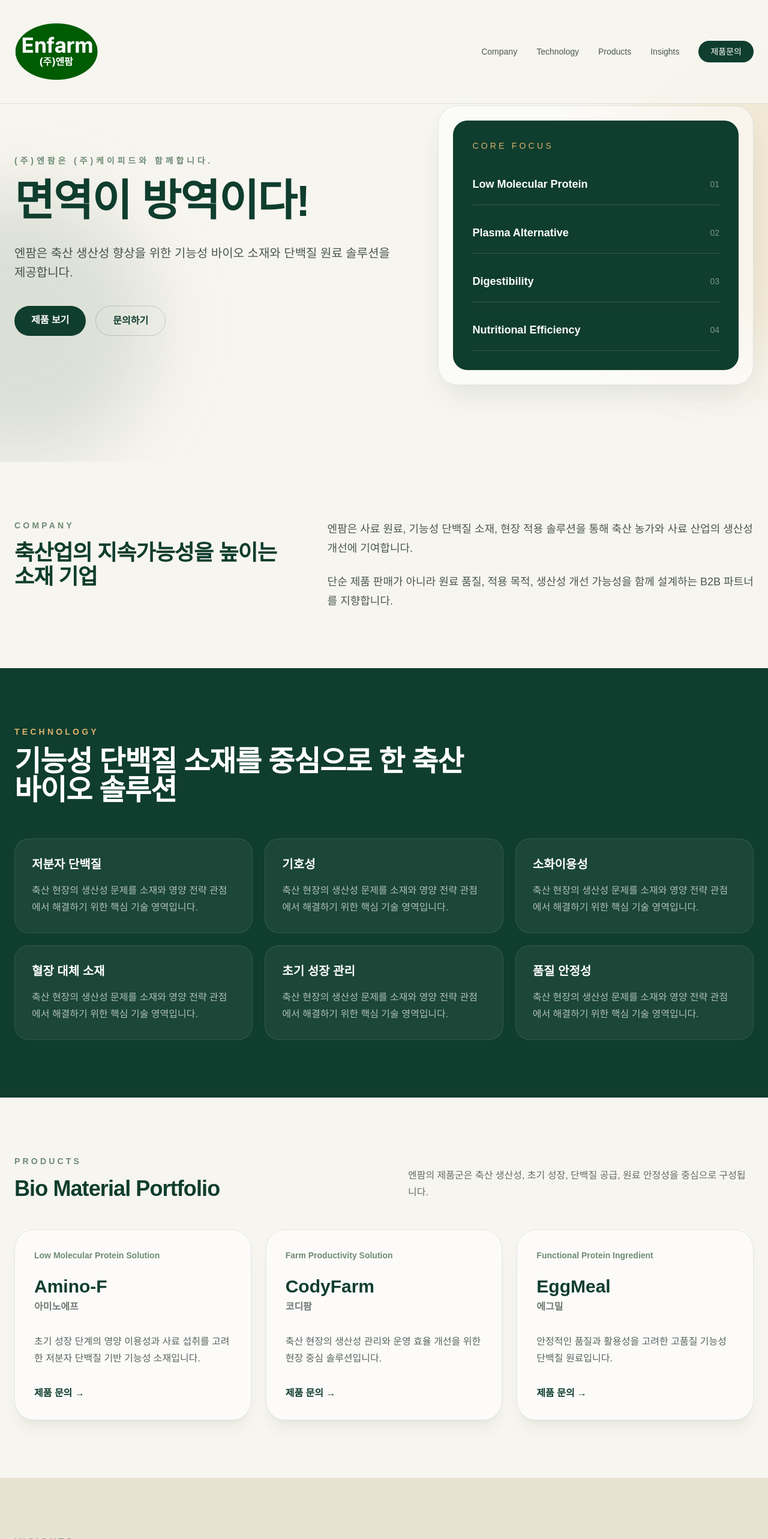
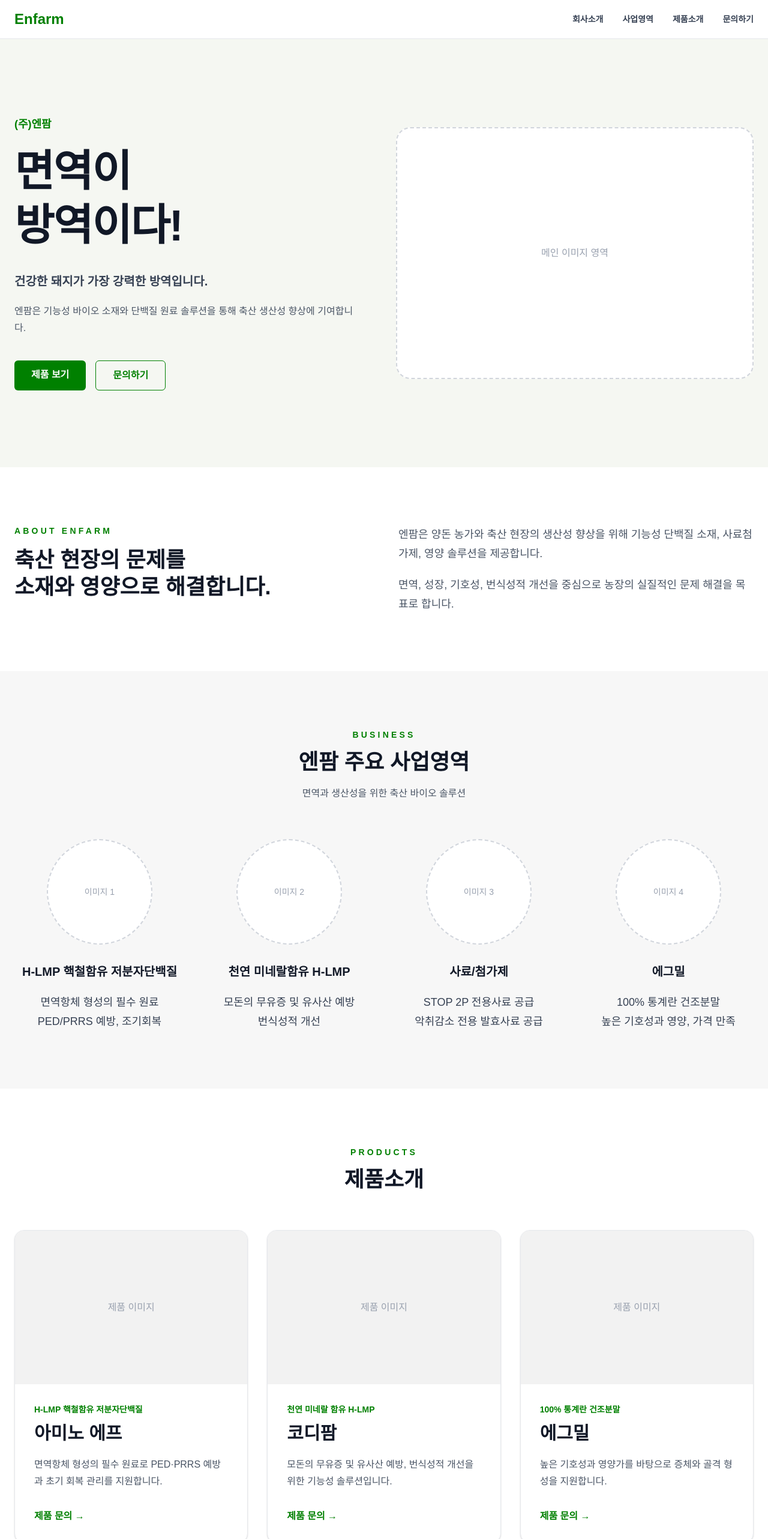
Before and after one commit to uncypdf/enfarm-site, a Next.js app: page / in a window 1280 px wide. Shown: the top 2566 px of the page at 60% size. Built offline with nearby package versions, Linux system fonts and the light colour scheme.

Commit message:
Rebuild main page structure

```diff
--- a/src/app/page.tsx
+++ b/src/app/page.tsx
@@ -1,126 +1,161 @@
-import Image from "next/image";
 const products = [
   {
-    name: "Amino-F",
-    kr: "아미노에프",
-    label: "Low Molecular Protein Solution",
-    desc: "초기 성장 단계의 영양 이용성과 사료 섭취를 고려한 저분자 단백질 기반 기능성 소재입니다.",
+    title: "아미노 에프",
+    subtitle: "H-LMP 핵철함유 저분자단백질",
+    desc: "면역항체 형성의 필수 원료로 PED·PRRS 예방과 초기 회복 관리를 지원합니다.",
   },
   {
-    name: "CodyFarm",
-    kr: "코디팜",
-    label: "Farm Productivity Solution",
-    desc: "축산 현장의 생산성 관리와 운영 효율 개선을 위한 현장 중심 솔루션입니다.",
+    title: "코디팜",
+    subtitle: "천연 미네랄 함유 H-LMP",
+    desc: "모돈의 무유증 및 유사산 예방, 번식성적 개선을 위한 기능성 솔루션입니다.",
   },
   {
-    name: "EggMeal",
-    kr: "에그밀",
-    label: "Functional Protein Ingredient",
-    desc: "안정적인 품질과 활용성을 고려한 고품질 기능성 단백질 원료입니다.",
+    title: "에그밀",
+    subtitle: "100% 통계란 건조분말",
+    desc: "높은 기호성과 영양가를 바탕으로 증체와 골격 형성을 지원합니다.",
   },
 ];
 
-const insights = [
-  "ASF 이후 단백질 원료 시장 변화",
-  "PRRS가 농장 생산성에 미치는 영향",
-  "이유자돈 영양 전략과 초기 성장 관리",
-  "혈장 단백질 대체 원료 트렌드",
+const business = [
+  {
+    title: "H-LMP 핵철함유 저분자단백질",
+    desc: "면역항체 형성의 필수 원료\nPED/PRRS 예방, 조기회복",
+  },
+  {
+    title: "천연 미네랄함유 H-LMP",
+    desc: "모돈의 무유증 및 유사산 예방\n번식성적 개선",
+  },
+  {
+    title: "사료/첨가제",
+    desc: "STOP 2P 전용사료 공급\n악취감소 전용 발효사료 공급",
+  },
+  {
+    title: "에그밀",
+    desc: "100% 통계란 건조분말\n높은 기호성과 영양, 가격 만족",
+  },
 ];
 
 export default function Home() {
   return (
-    <main className="min-h-screen">
-      <header className="fixed left-0 right-0 top-0 z-50 border-b border-[#0f3d2e]/10 bg-[#f7f5ef]/90 backdrop-blur">
+    <main className="min-h-screen bg-white text-[#111827]">
+      {/* Header */}
+      <header className="sticky top-0 z-50 border-b border-gray-200 bg-white/95 backdrop-blur">
         <div className="mx-auto flex max-w-7xl items-center justify-between px-6 py-4">
-        <a href="#" className="flex items-center gap-3">
-  <Image
-    src="/logo.png"
-    alt="ENFARM"
-    width={140}
-    height={60}
-    priority
-  />
+          <a href="#" className="text-2xl font-black text-[#008000]">
+            Enfarm
           </a>
-          <nav className="hidden items-center gap-8 text-sm font-medium text-[#12231c]/75 md:flex">
-            <a href="#company" className="hover:text-[#0f3d2e]">Company</a>
-            <a href="#technology" className="hover:text-[#0f3d2e]">Technology</a>
-            <a href="#products" className="hover:text-[#0f3d2e]">Products</a>
-            <a href="#insights" className="hover:text-[#0f3d2e]">Insights</a>
-            <a href="#contact" className="rounded-full bg-[#0f3d2e] px-5 py-2 text-white hover:bg-[#12231c]">
-              제품문의
-            </a>
+
+          <nav className="hidden items-center gap-8 text-sm font-semibold text-gray-700 md:flex">
+            <a href="#about" className="hover:text-[#008000]">회사소개</a>
+            <a href="#business" className="hover:text-[#008000]">사업영역</a>
+            <a href="#products" className="hover:text-[#008000]">제품소개</a>
+            <a href="#contact" className="hover:text-[#008000]">문의하기</a>
           </nav>
         </div>
       </header>
 
-      <section className="relative overflow-hidden px-6 pb-24 pt-36 md:pb-32 md:pt-44">
-        <div className="absolute right-[-15rem] top-20 h-[32rem] w-[32rem] rounded-full bg-[#d9b26f]/20 blur-3xl" />
-        <div className="absolute left-[-12rem] top-80 h-[28rem] w-[28rem] rounded-full bg-[#6e8b74]/20 blur-3xl" />
-        <div className="relative mx-auto grid max-w-7xl gap-16 md:grid-cols-[1.1fr_0.9fr] md:items-center">
+      {/* Main Visual */}
+      <section className="relative overflow-hidden bg-[#f5f7f2]">
+        <div className="mx-auto grid max-w-7xl items-center gap-10 px-6 py-24 md:grid-cols-2 md:py-32">
           <div>
-            <p className="mb-5 text-sm font-semibold uppercase tracking-[0.35em] text-[#6e8b74]">
-              (주)엔팜은 (주)케이피드와 함께합니다.
+            <p className="mb-5 text-lg font-bold text-[#008000]">
+              (주)엔팜
             </p>
-            <h1 className="max-w-4xl text-5xl font-bold leading-[1.05] tracking-tight text-[#0f3d2e] md:text-7xl">
-              면역이 방역이다!
+
+            <h1 className="text-5xl font-black leading-tight tracking-tight md:text-7xl">
+              면역이
+              <br />
+              방역이다!
             </h1>
-            <p className="mt-8 max-w-2xl text-xl leading-8 text-[#12231c]/75">
-              엔팜은 축산 생산성 향상을 위한 기능성 바이오 소재와 단백질 원료 솔루션을 제공합니다.
+
+            <p className="mt-8 text-xl font-semibold leading-8 text-gray-700">
+              건강한 돼지가 가장 강력한 방역입니다.
             </p>
-            <div className="mt-10 flex flex-wrap gap-4">
-              <a href="#products" className="rounded-full bg-[#0f3d2e] px-7 py-3 font-semibold text-white hover:bg-[#12231c]">
+
+            <p className="mt-5 max-w-xl leading-7 text-gray-600">
+              엔팜은 기능성 바이오 소재와 단백질 원료 솔루션을 통해
+              축산 생산성 향상에 기여합니다.
+            </p>
+
+            <div className="mt-10 flex gap-4">
+              <a
+                href="#products"
+                className="rounded-md bg-[#008000] px-7 py-3 font-bold text-white"
+              >
                 제품 보기
               </a>
-              <a href="#contact" className="rounded-full border border-[#0f3d2e]/20 px-7 py-3 font-semibold text-[#0f3d2e] hover:bg-white">
+              <a
+                href="#contact"
+                className="rounded-md border border-[#008000] px-7 py-3 font-bold text-[#008000]"
+              >
                 문의하기
               </a>
             </div>
           </div>
-          <div className="rounded-[2rem] border border-[#0f3d2e]/10 bg-white/55 p-6 shadow-2xl shadow-[#0f3d2e]/10">
-            <div className="rounded-[1.5rem] bg-[#0f3d2e] p-8 text-white">
-              <p className="text-sm uppercase tracking-[0.3em] text-[#d9b26f]">Core Focus</p>
-              <div className="mt-10 space-y-8">
-                {["Low Molecular Protein", "Plasma Alternative", "Digestibility", "Nutritional Efficiency"].map((item, index) => (
-                  <div key={item} className="flex items-center justify-between border-b border-white/15 pb-5">
-                    <span className="text-lg font-semibold">{item}</span>
-                    <span className="text-sm text-white/45">0{index + 1}</span>
+
+          <div className="flex h-[420px] items-center justify-center rounded-3xl border-2 border-dashed border-gray-300 bg-white text-gray-400">
+            메인 이미지 영역
           </div>
-                ))}
         </div>
+      </section>
+
+      {/* About */}
+      <section id="about" className="px-6 py-24">
+        <div className="mx-auto max-w-7xl">
+          <div className="grid gap-12 md:grid-cols-2">
+            <div>
+              <p className="text-sm font-bold uppercase tracking-[0.3em] text-[#008000]">
+                About ENFARM
+              </p>
+              <h2 className="mt-4 text-4xl font-black leading-tight">
+                축산 현장의 문제를
+                <br />
+                소재와 영양으로 해결합니다.
+              </h2>
+            </div>
+
+            <div className="space-y-5 text-lg leading-8 text-gray-600">
+              <p>
+                엔팜은 양돈 농가와 축산 현장의 생산성 향상을 위해
+                기능성 단백질 소재, 사료첨가제, 영양 솔루션을 제공합니다.
+              </p>
+              <p>
+                면역, 성장, 기호성, 번식성적 개선을 중심으로 농장의
+                실질적인 문제 해결을 목표로 합니다.
+              </p>
             </div>
           </div>
         </div>
       </section>
 
-      <section id="company" className="px-6 py-24">
-        <div className="mx-auto grid max-w-7xl gap-12 md:grid-cols-[0.8fr_1.2fr]">
-          <div>
-            <p className="text-sm font-semibold uppercase tracking-[0.3em] text-[#6e8b74]">Company</p>
-            <h2 className="mt-4 text-4xl font-bold tracking-tight text-[#0f3d2e]">축산업의 지속가능성을 높이는 소재 기업</h2>
-          </div>
-          <div className="space-y-6 text-lg leading-8 text-[#12231c]/75">
-            <p>
-              엔팜은 사료 원료, 기능성 단백질 소재, 현장 적용 솔루션을 통해 축산 농가와 사료 산업의 생산성 개선에 기여합니다.
+      {/* Business */}
+      <section id="business" className="bg-[#f7f7f7] px-6 py-24">
+        <div className="mx-auto max-w-7xl">
+          <div className="text-center">
+            <p className="text-sm font-bold uppercase tracking-[0.3em] text-[#008000]">
+              Business
             </p>
-            <p>
-              단순 제품 판매가 아니라 원료 품질, 적용 목적, 생산성 개선 가능성을 함께 설계하는 B2B 파트너를 지향합니다.
+            <h2 className="mt-4 text-4xl font-black">
+              엔팜 주요 사업영역
+            </h2>
+            <p className="mt-5 text-gray-600">
+              면역과 생산성을 위한 축산 바이오 솔루션
             </p>
           </div>
+
+          <div className="mt-16 grid gap-8 md:grid-cols-4">
+            {business.map((item, index) => (
+              <div key={item.title} className="text-center">
+                <div className="mx-auto flex h-44 w-44 items-center justify-center rounded-full border-2 border-dashed border-gray-300 bg-white text-sm text-gray-400">
+                  이미지 {index + 1}
                 </div>
-      </section>
 
-      <section id="technology" className="bg-[#0f3d2e] px-6 py-24 text-white">
-        <div className="mx-auto max-w-7xl">
-          <p className="text-sm font-semibold uppercase tracking-[0.3em] text-[#d9b26f]">Technology</p>
-          <h2 className="mt-4 max-w-3xl text-4xl font-bold tracking-tight md:text-5xl">
-            기능성 단백질 소재를 중심으로 한 축산 바이오 솔루션
-          </h2>
-          <div className="mt-14 grid gap-5 md:grid-cols-3">
-            {["저분자 단백질", "기호성", "소화이용성", "혈장 대체 소재", "초기 성장 관리", "품질 안정성"].map((item) => (
-              <div key={item} className="rounded-3xl border border-white/10 bg-white/5 p-7">
-                <h3 className="text-xl font-bold">{item}</h3>
-                <p className="mt-4 leading-7 text-white/65">
-                  축산 현장의 생산성 문제를 소재와 영양 전략 관점에서 해결하기 위한 핵심 기술 영역입니다.
+                <h3 className="mt-8 text-xl font-black leading-snug">
+                  {item.title}
+                </h3>
+
+                <p className="mt-5 whitespace-pre-line text-lg font-medium leading-8 text-gray-700">
+                  {item.desc}
                 </p>
               </div>
             ))}
@@ -128,73 +163,130 @@
         </div>
       </section>
 
+      {/* Products */}
       <section id="products" className="px-6 py-24">
         <div className="mx-auto max-w-7xl">
-          <div className="flex flex-col justify-between gap-6 md:flex-row md:items-end">
-            <div>
-              <p className="text-sm font-semibold uppercase tracking-[0.3em] text-[#6e8b74]">Products</p>
-              <h2 className="mt-4 text-4xl font-bold tracking-tight text-[#0f3d2e]">Bio Material Portfolio</h2>
+          <div className="text-center">
+            <p className="text-sm font-bold uppercase tracking-[0.3em] text-[#008000]">
+              Products
+            </p>
+            <h2 className="mt-4 text-4xl font-black">제품소개</h2>
           </div>
-            <p className="max-w-xl leading-7 text-[#12231c]/65">
-              엔팜의 제품군은 축산 생산성, 초기 성장, 단백질 공급, 원료 안정성을 중심으로 구성됩니다.
+
+          <div className="mt-16 grid gap-8 md:grid-cols-3">
+            {products.map((product) => (
+              <article
+                key={product.title}
+                className="overflow-hidden rounded-2xl border border-gray-200 bg-white shadow-sm"
+              >
+                <div className="flex h-64 items-center justify-center bg-[#f2f2f2] text-gray-400">
+                  제품 이미지
+                </div>
+
+                <div className="p-8">
+                  <p className="text-sm font-bold text-[#008000]">
+                    {product.subtitle}
                   </p>
-          </div>
-          <div className="mt-12 grid gap-6 md:grid-cols-3">
-            {products.map((product) => (
-              <article key={product.name} className="rounded-[2rem] border border-[#0f3d2e]/10 bg-white/60 p-8 shadow-xl shadow-[#0f3d2e]/5">
-                <p className="text-sm font-semibold text-[#6e8b74]">{product.label}</p>
-                <h3 className="mt-6 text-3xl font-bold text-[#0f3d2e]">{product.name}</h3>
-                <p className="mt-1 font-semibold text-[#12231c]/60">{product.kr}</p>
-                <p className="mt-8 leading-7 text-[#12231c]/70">{product.desc}</p>
-                <a href="#contact" className="mt-8 inline-block font-semibold text-[#0f3d2e]">
+                  <h3 className="mt-3 text-3xl font-black">
+                    {product.title}
+                  </h3>
+                  <p className="mt-5 leading-7 text-gray-600">
+                    {product.desc}
+                  </p>
+                  <a
+                    href="#contact"
+                    className="mt-8 inline-block font-bold text-[#008000]"
+                  >
                     제품 문의 →
                   </a>
+                </div>
               </article>
             ))}
           </div>
         </div>
       </section>
 
-      <section id="insights" className="bg-[#e8e2d3] px-6 py-24">
+      {/* Inquiry */}
+      <section className="bg-[#008000] px-6 py-20 text-white">
+        <div className="mx-auto flex max-w-7xl flex-col items-start justify-between gap-8 md:flex-row md:items-center">
+          <div>
+            <p className="text-lg font-bold text-white/80">
+              Product Inquiry
+            </p>
+            <h2 className="mt-3 text-4xl font-black">
+              제품 상담이 필요하신가요?
+            </h2>
+            <p className="mt-5 text-white/80">
+              제품 적용 목적과 농장 상황에 맞는 솔루션을 안내해드립니다.
+            </p>
+          </div>
+
+          <a
+            href="tel:010-5232-3103"
+            className="rounded-md bg-white px-8 py-4 font-black text-[#008000]"
+          >
+            010-5232-3103
+          </a>
+        </div>
+      </section>
+
+      {/* Contact */}
+      <section id="contact" className="px-6 py-24">
         <div className="mx-auto max-w-7xl">
-          <p className="text-sm font-semibold uppercase tracking-[0.3em] text-[#6e8b74]">Insights</p>
-          <h2 className="mt-4 text-4xl font-bold tracking-tight text-[#0f3d2e]">현장 문제를 기술 언어로 정리합니다</h2>
-          <div className="mt-12 grid gap-4 md:grid-cols-2">
-            {insights.map((item) => (
-              <div key={item} className="rounded-3xl bg-[#f7f5ef] p-7 font-semibold text-[#12231c]">
-                {item}
+          <div className="grid gap-12 md:grid-cols-2">
+            <div>
+              <p className="text-sm font-bold uppercase tracking-[0.3em] text-[#008000]">
+                Contact
+              </p>
+              <h2 className="mt-4 text-4xl font-black">문의하기</h2>
+              <p className="mt-5 leading-7 text-gray-600">
+                제품 문의, 공급 상담, 기술 자료 요청은 아래 연락처로 문의해 주세요.
+              </p>
             </div>
-            ))}
+
+            <div className="rounded-2xl bg-[#f7f7f7] p-8">
+              <div className="space-y-5">
+                <div>
+                  <p className="font-bold">회사명</p>
+                  <p className="mt-1 text-gray-600">(주)엔팜</p>
+                </div>
+
+                <div>
+                  <p className="font-bold">주소</p>
+                  <p className="mt-1 text-gray-600">
+                    경기도 평택시 청북읍 청북중앙로 315-5
+                  </p>
+                </div>
+
+                <div>
+                  <p className="font-bold">대표전화</p>
+                  <p className="mt-1 text-gray-600">031-683-2051</p>
+                </div>
+
+                <div>
+                  <p className="font-bold">팩스</p>
+                  <p className="mt-1 text-gray-600">031-683-2053</p>
+                </div>
+
+                <div>
+                  <p className="font-bold">제품문의</p>
+                  <p className="mt-1 text-gray-600">010-5232-3103</p>
+                </div>
+
+                <div>
+                  <p className="font-bold">E-mail</p>
+                  <p className="mt-1 text-gray-600">nfarm3103@naver.com</p>
+                </div>
+              </div>
+            </div>
           </div>
         </div>
       </section>
 
-      <section id="contact" className="px-6 py-24">
-        <div className="mx-auto grid max-w-7xl gap-10 rounded-[2rem] bg-[#0f3d2e] p-8 text-white md:grid-cols-[1fr_1fr] md:p-14">
-          <div>
-            <p className="text-sm font-semibold uppercase tracking-[0.3em] text-[#d9b26f]">Contact</p>
-            <h2 className="mt-4 text-4xl font-bold">제품 상담이 필요하신가요?</h2>
-            <p className="mt-6 leading-7 text-white/65">
-              제품 적용 목적, 원료 문의, 공급 상담 등 필요한 내용을 보내주시면 담당자가 확인 후 연락드립니다.
-            </p>
-          </div>
-          <div className="rounded-3xl bg-white/10 p-7">
-            <div className="space-y-5 text-white/80">
-              <p><strong className="text-white">회사명</strong> (주)엔팜</p>
-              <p><strong className="text-white">이메일</strong> nfarm3103@naver.com</p>
-              <p><strong className="text-white">전화</strong> 010-5232-3103</p>
-            </div>
-            <a href="mailto:contact@enfarm.co.kr" className="mt-8 inline-block rounded-full bg-[#d9b26f] px-7 py-3 font-bold text-[#0f3d2e]">
-              이메일 문의하기
-            </a>
-          </div>
-        </div>
-      </section>
-
+      {/* Footer */}
       <footer className="bg-[#0f3d2e] text-white">
         <div className="mx-auto max-w-7xl px-6 py-12">
           <div className="grid gap-10 md:grid-cols-2">
-      {/* Company Info */}
             <div>
               <h3 className="text-2xl font-bold">(주)엔팜</h3>
 
@@ -208,7 +300,6 @@
               </p>
             </div>
 
-      {/* Contact */}
             <div>
               <h4 className="text-lg font-semibold">Contact</h4>
 
```
Lines whose indentation alone changed are shown as unchanged.
